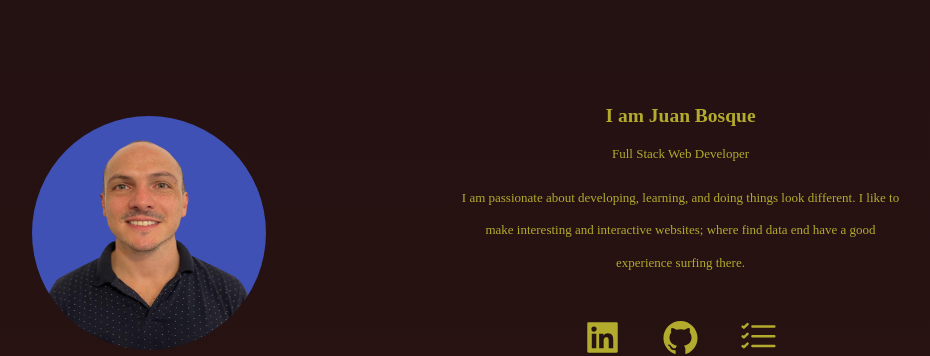
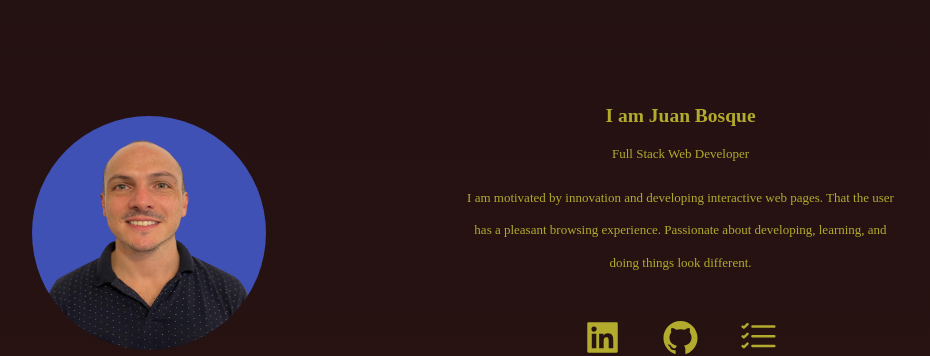
Before and after one commit to bosque-juan/portfolioreact, a React (Create React App) app: page / in a window 1280 px wide. Shown: the part 1102-1458 px from the top of the page, without its empty margins (124-1054 px from the left). Built offline with nearby package versions, Linux system fonts and the light colour scheme; a web font is replaced by a local one.

Commit message:
new cv and about

```diff
--- a/src/presentational/About.jsx
+++ b/src/presentational/About.jsx
@@ -1,5 +1,3 @@
-
-
 import Style from "./About.module.css";
 import img from "../assets/profile.jpg";
 import { BsListCheck } from "react-icons/bs";
@@ -21,9 +19,10 @@ export default function About() {
             <h2>I am Juan Bosque</h2>
             <span>Full Stack Web Developer</span>
             <p className={Style.abouText}>
-              I am passionate about developing, learning, and doing things look
-              different. I like to make interesting and interactive websites;
-              where find data end have a good experience surfing there.
+              I am motivated by innovation and
+              developing interactive web pages. That the user has a pleasant
+              browsing experience. Passionate about developing, learning,
+              and doing things look different.
             </p>
 
             <div className={Style.iconContainer}>
@@ -33,7 +32,7 @@ export default function About() {
                 target="_blank"
               >
                 <i>
-                  <AiFillLinkedin className={Style.icon} title="Linkedin" />{" "}
+                  <AiFillLinkedin className={Style.icon} title="Linkedin" />
                 </i>
               </a>
               <a
@@ -42,11 +41,11 @@ export default function About() {
                 target="_blank"
               >
                 <i>
-                  <AiFillGithub className={Style.icon} title="Git Hub" />{" "}
+                  <AiFillGithub className={Style.icon} title="Git Hub" />
                 </i>
               </a>
               <a
-                href="https://drive.google.com/file/d/1oGIMfEbyTZ3EHaZAng8p64fEcZLsNQin/view?usp=drive_link"
+                href="https://drive.google.com/file/d/17uJoX3mXOXwAFy4Kna_Zb-3VctSJUHJX/view?usp=sharing"
                 rel="noreferrer"
                 target="_blank"
               >
```
